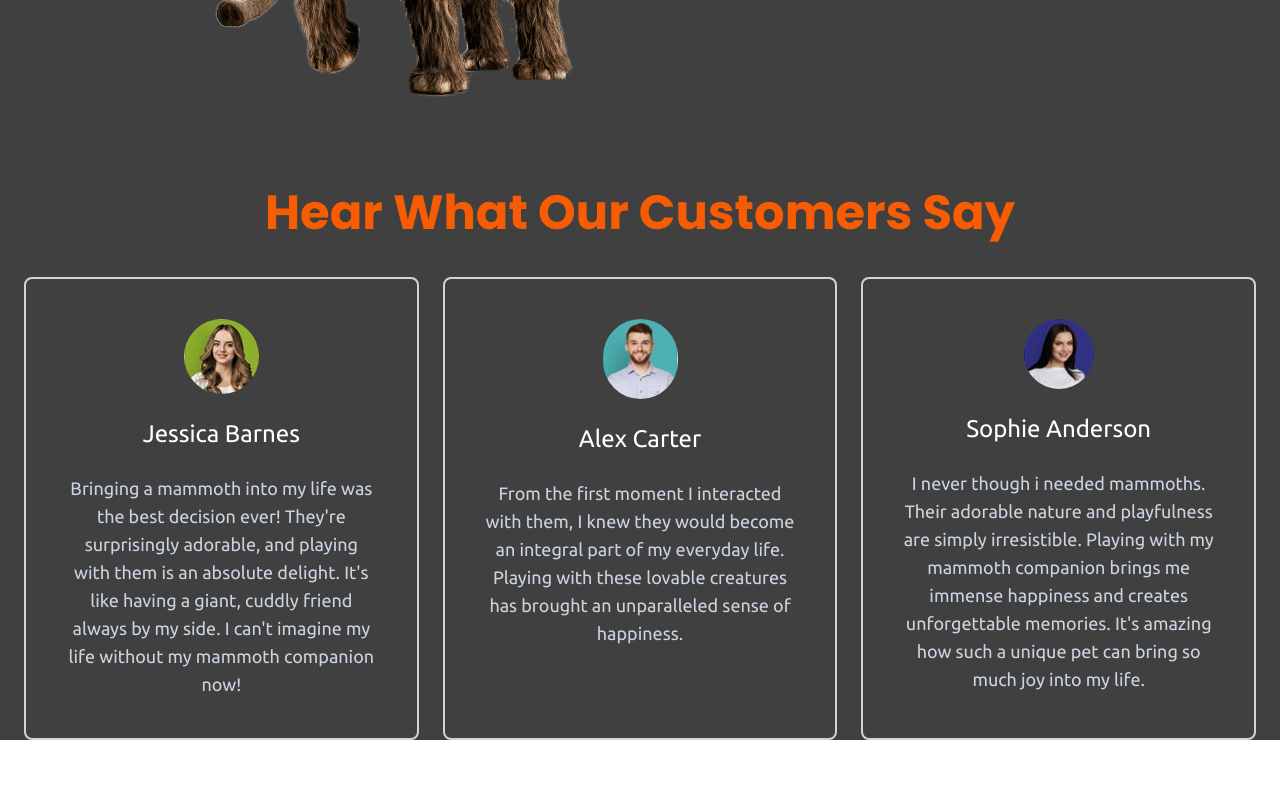
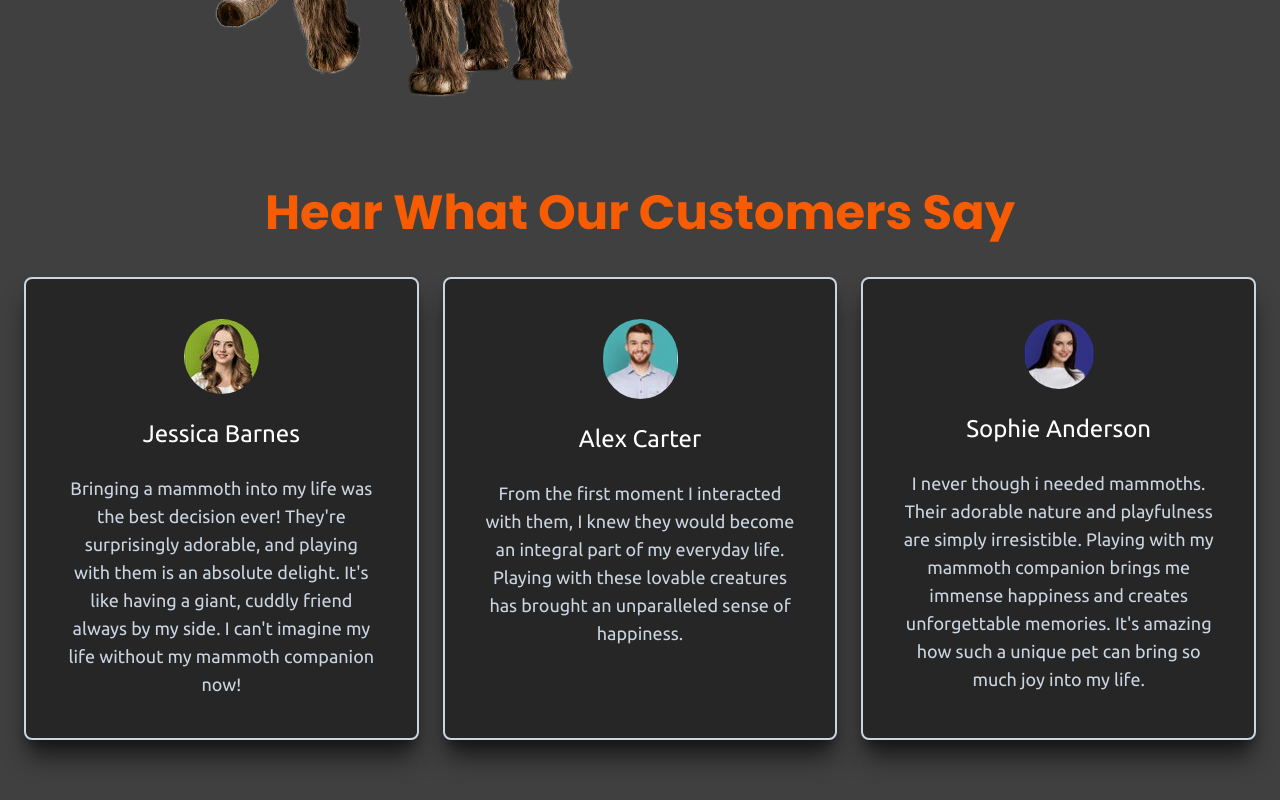
Before and after one commit to Jankela04/tuskware, a Next.js app: page / in a window 1280 px wide. Shown: the part 1550-2350 px from the top of the page. Before the commit the page ends 2290 px from the top, so only its background shows below. Built offline with nearby package versions, Linux system fonts and the light colour scheme.

Commit message:
feat: improve testimonials card design

```diff
--- a/src/app/(home)/page.tsx
+++ b/src/app/(home)/page.tsx
@@ -85,8 +85,8 @@ export default function Home() {
         >
           Hear What Our Customers Say
         </h2>
-        <div className="content-container flex flex-col gap-6 lg:flex-row">
-          <div className="flex flex-col items-center gap-6 rounded-lg border-2 border-slate-300 p-10 shadow-sm lg:w-1/3">
+        <div className="content-container flex flex-col gap-6 pb-20 lg:flex-row">
+          <div className="flex flex-col items-center gap-6 rounded-lg border-2 border-slate-300 bg-neutral-800 p-10 shadow-xl shadow-neutral-900 lg:w-1/3">
             <Image
               src="/images/jessica-barnes.jpg"
               alt="Jessica Barnes"
@@ -103,7 +103,7 @@ export default function Home() {
               now!
             </blockquote>
           </div>
-          <div className="flex flex-col items-center gap-6 rounded-lg border-2 border-slate-300 p-10 shadow-sm lg:w-1/3">
+          <div className="flex flex-col items-center gap-6 rounded-lg border-2 border-slate-300 bg-neutral-800 p-10 shadow-xl shadow-neutral-900 lg:w-1/3">
             <Image
               src="/images/ryan-mitchell.jpg"
               alt="Ryan Mitchell"
@@ -118,7 +118,7 @@ export default function Home() {
               lovable creatures has brought an unparalleled sense of happiness.
             </blockquote>
           </div>
-          <div className="flex flex-col items-center gap-6 rounded-lg border-2 border-slate-300 p-10 shadow-sm lg:w-1/3">
+          <div className="flex flex-col items-center gap-6 rounded-lg border-2 border-slate-300 bg-neutral-800 p-10 shadow-xl shadow-neutral-900 lg:w-1/3">
             <Image
               src="/images/sophie-anderson.jpg"
               alt="Sophie Anderson"
```
